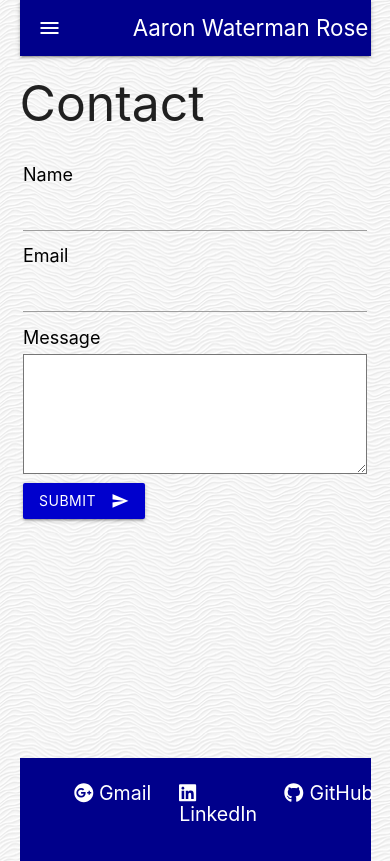
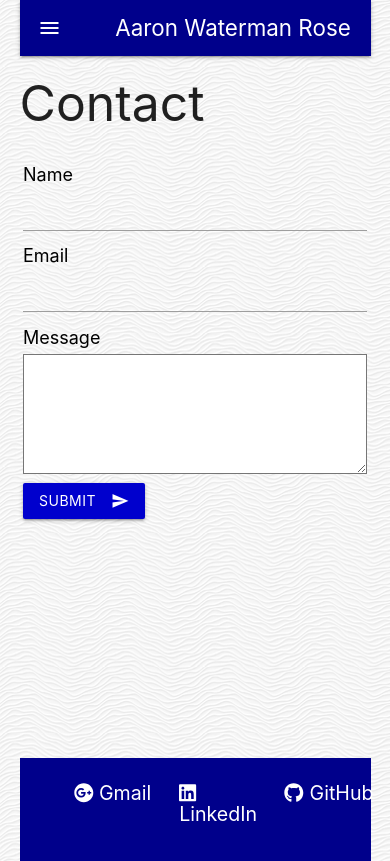
Before and after one commit to RexStrider/React-Portfolio, a React (Create React App) app in the folder client/: page /contact in a window 390 px wide. Shown: the top 861 px of the page. Built offline with nearby package versions, Linux system fonts and the light colour scheme.

Commit message:
updating header for mobile friendliness

```diff
--- a/client/src/Components/Header.css
+++ b/client/src/Components/Header.css
@@ -15,6 +15,6 @@ nav {
 @media only screen and (max-width: 500px) {
     nav .brand-logo {
         font-size: 1.6rem;
-        margin-left: 25%;
+        margin-left: 20%;
     }
 }
```
